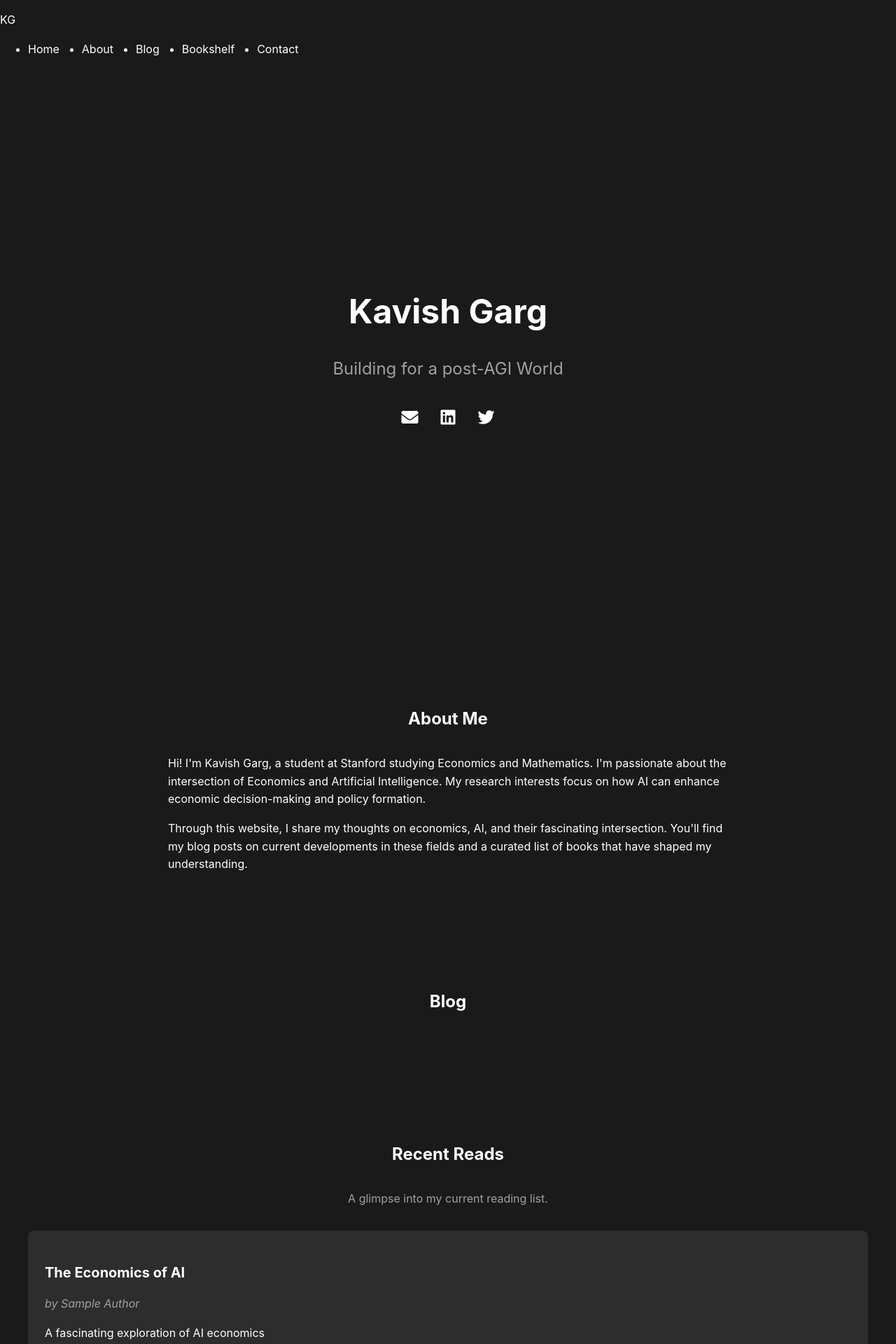
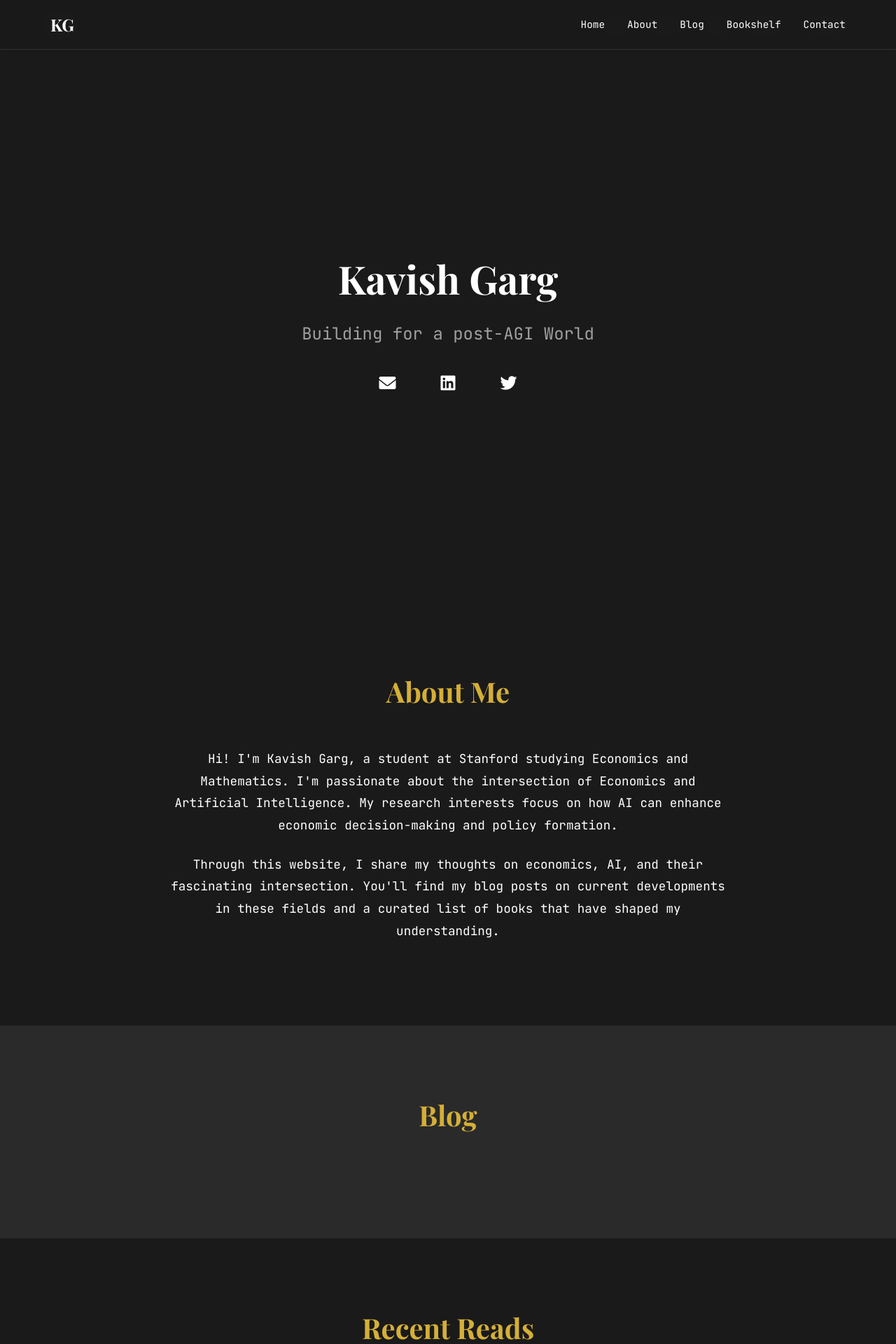
Before and after one commit to thatkavish/personal-website, a Flask app: page / in a window 1280 px wide. Shown: the top 1920 px of the page at 70% size. Run offline with Flask 3, Linux system fonts and the light colour scheme; data comes from the database, SQL or seed files in the repository.

Commit message:
Refactor templates with base inheritance and restore original design aesthetic

```diff
--- a/templates/base.html
+++ b/templates/base.html
@@ -4,8 +4,9 @@
     <meta charset="UTF-8">
     <meta name="viewport" content="width=device-width, initial-scale=1.0">
     <title>{% block title %}Kavish Garg{% endblock %}</title>
-    <link rel="stylesheet" href="https://cdnjs.cloudflare.com/ajax/libs/font-awesome/5.15.4/css/all.min.css">
-    <link rel="stylesheet" href="{{ url_for('static', filename='style.css') }}">
+    <link rel="stylesheet" href="{{ url_for('static', filename='styles.css') }}">
+    <link rel="stylesheet" href="https://cdnjs.cloudflare.com/ajax/libs/font-awesome/6.0.0/css/all.min.css">
+    <link href="https://fonts.googleapis.com/css2?family=JetBrains+Mono:wght@400;700&family=Playfair+Display:wght@400;700&display=swap" rel="stylesheet">
     {% block styles %}{% endblock %}
     <style>
         :root {
@@ -18,12 +19,17 @@
         }
 
         body {
-            font-family: 'Inter', -apple-system, BlinkMacSystemFont, 'Segoe UI', Roboto, Oxygen, Ubuntu, Cantarell, 'Open Sans', 'Helvetica Neue', sans-serif;
+            font-family: 'JetBrains Mono', monospace;
             margin: 0;
             padding: 0;
             background-color: var(--bg-color);
             color: var(--text-color);
             line-height: 1.6;
+        }
+
+        h1, h2, h3 {
+            font-family: 'Playfair Display', serif;
+            color: var(--text-color);
         }
 
         .container {
@@ -32,29 +38,45 @@
             padding: 0 20px;
         }
 
-        nav {
-            background-color: var(--card-bg);
+        .navbar {
+            position: fixed;
+            top: 0;
+            left: 0;
+            width: 100%;
+            background-color: rgba(26, 26, 26, 0.95);
             padding: 1rem 0;
-            position: fixed;
-            width: 100%;
-            top: 0;
             z-index: 1000;
+            backdrop-filter: blur(10px);
         }
 
-        nav .container {
+        .nav-content {
             display: flex;
             justify-content: space-between;
             align-items: center;
+            max-width: 1200px;
+            margin: 0 auto;
+            padding: 0 2rem;
+        }
+
+        .logo {
+            font-family: 'Playfair Display', serif;
+            font-size: 1.5rem;
+            font-weight: bold;
+            color: var(--text-color);
         }
 
         .nav-links {
             display: flex;
             gap: 2rem;
+            list-style: none;
+            margin: 0;
+            padding: 0;
         }
 
         .nav-links a {
             color: var(--text-color);
             text-decoration: none;
+            font-size: 0.9rem;
             transition: color 0.3s ease;
         }
 
@@ -66,10 +88,6 @@
             margin-top: 60px;
         }
 
-        h1, h2, h3 {
-            color: var(--text-color);
-        }
-
         .btn-primary {
             display: inline-block;
             padding: 0.75rem 1.5rem;
@@ -77,24 +95,36 @@
             color: white;
             text-decoration: none;
             border-radius: 4px;
-            transition: background-color 0.3s ease;
+            transition: all 0.3s ease;
+            font-family: 'JetBrains Mono', monospace;
+            font-size: 0.9rem;
         }
 
         .btn-primary:hover {
             background-color: var(--primary-color-dark);
+            transform: translateY(-2px);
+        }
+
+        footer {
+            text-align: center;
+            padding: 2rem 0;
+            background-color: var(--card-bg);
+            color: var(--text-secondary);
+            font-size: 0.9rem;
         }
     </style>
 </head>
 <body>
-    <nav>
-        <div class="container">
-            <div class="nav-links">
-                <a href="{{ url_for('index') }}">Home</a>
-                <a href="{{ url_for('index') }}#about">About</a>
-                <a href="{{ url_for('index') }}#blog">Blog</a>
-                <a href="{{ url_for('books') }}">Books</a>
-                <a href="{{ url_for('index') }}#contact">Contact</a>
-            </div>
+    <nav class="navbar">
+        <div class="nav-content">
+            <div class="logo">KG</div>
+            <ul class="nav-links">
+                <li><a href="{{ url_for('index') }}">Home</a></li>
+                <li><a href="{{ url_for('index') }}#about">About</a></li>
+                <li><a href="{{ url_for('index') }}#blog">Blog</a></li>
+                <li><a href="{{ url_for('books') }}">Books</a></li>
+                <li><a href="{{ url_for('index') }}#contact">Contact</a></li>
+            </ul>
         </div>
     </nav>
 
@@ -102,6 +132,12 @@
         {% block content %}{% endblock %}
     </main>
 
+    <footer>
+        <div class="container">
+            <p>&copy; 2024 Kavish Garg. All rights reserved.</p>
+        </div>
+    </footer>
+
     <script src="{{ url_for('static', filename='script.js') }}"></script>
     {% block scripts %}{% endblock %}
 </body>
--- a/templates/index.html
+++ b/templates/index.html
@@ -55,12 +55,12 @@
             <h2>Blog</h2>
             <div class="blog-grid">
                 {% for post in posts %}
-                <div class="blog-card">
+                <article class="blog-card">
+                    <div class="blog-date">{{ post.date_posted.strftime('%B %d, %Y') }}</div>
                     <h3>{{ post.title }}</h3>
-                    <p class="blog-description">{{ post.description }}</p>
-                    <p class="blog-date">{{ post.date_posted.strftime('%B %d, %Y') }}</p>
-                    <a href="{{ url_for('blog_post', id=post.id) }}" class="read-more">Read More</a>
-                </div>
+                    <p>{{ post.description }}</p>
+                    <a href="{{ url_for('blog_post', id=post.id) }}" class="read-more">Read More →</a>
+                </article>
                 {% endfor %}
             </div>
         </div>
@@ -128,15 +128,21 @@
         padding: 2rem;
     }
 
+    .hero-content {
+        max-width: 800px;
+    }
+
     .typewriter h1 {
-        font-size: 3rem;
+        font-size: 3.5rem;
         margin-bottom: 1rem;
+        color: var(--text-color);
     }
 
     .tagline {
         font-size: 1.5rem;
         color: var(--text-secondary);
         margin-bottom: 2rem;
+        font-family: 'JetBrains Mono', monospace;
     }
 
     .social-links {
@@ -149,25 +155,29 @@
     .social-link {
         color: var(--text-color);
         font-size: 1.5rem;
-        transition: color 0.3s ease;
+        transition: all 0.3s ease;
     }
 
     .social-link:hover {
         color: var(--primary-color);
+        transform: translateY(-2px);
     }
 
     .about, .blog, .bookshelf, .contact {
-        padding: 4rem 0;
+        padding: 6rem 0;
     }
 
     .about h2, .blog h2, .bookshelf h2, .contact h2 {
         text-align: center;
-        margin-bottom: 2rem;
+        margin-bottom: 3rem;
+        font-size: 2.5rem;
     }
 
     .about-content {
         max-width: 800px;
         margin: 0 auto;
+        font-size: 1.1rem;
+        line-height: 1.8;
     }
 
     .blog-grid {
@@ -178,122 +188,120 @@
 
     .blog-card {
         background: var(--card-bg);
-        padding: 1.5rem;
+        padding: 2rem;
         border-radius: 8px;
-        transition: transform 0.3s ease;
+        transition: all 0.3s ease;
     }
 
     .blog-card:hover {
         transform: translateY(-5px);
-    }
-
-    .blog-description {
-        color: var(--text-secondary);
-        margin: 1rem 0;
+        box-shadow: 0 10px 20px rgba(0, 0, 0, 0.2);
     }
 
     .blog-date {
+        color: var(--primary-color);
+        font-size: 0.9rem;
+        margin-bottom: 1rem;
+    }
+
+    .blog-card h3 {
+        font-size: 1.5rem;
+        margin-bottom: 1rem;
+    }
+
+    .blog-card p {
         color: var(--text-secondary);
-        font-size: 0.9rem;
+        margin-bottom: 1.5rem;
+        line-height: 1.6;
     }
 
     .read-more {
-        display: inline-block;
         color: var(--primary-color);
         text-decoration: none;
-        margin-top: 1rem;
+        font-size: 0.9rem;
+        display: inline-flex;
+        align-items: center;
+        transition: all 0.3s ease;
     }
 
     .read-more:hover {
-        text-decoration: underline;
-    }
-
-    .contact p {
-        text-align: center;
-        margin-bottom: 2rem;
-        color: var(--text-secondary);
-    }
-
-    @media (max-width: 768px) {
-        .typewriter h1 {
-            font-size: 2rem;
-        }
-
-        .tagline {
-            font-size: 1.2rem;
-        }
-    }
-
-    .bookshelf {
-        padding: 4rem 0;
-        background-color: var(--bg-color);
-    }
-
-    .section-description {
-        text-align: center;
-        margin-bottom: 2rem;
-        color: var(--text-secondary);
+        color: var(--primary-color-dark);
+        transform: translateX(5px);
     }
 
     .books-preview {
         display: grid;
         grid-template-columns: repeat(auto-fit, minmax(300px, 1fr));
         gap: 2rem;
-        margin-bottom: 2rem;
+        margin-bottom: 3rem;
     }
 
     .book-card {
         background: var(--card-bg);
+        padding: 2rem;
         border-radius: 8px;
-        padding: 1.5rem;
-        box-shadow: 0 2px 4px rgba(0, 0, 0, 0.1);
-        transition: transform 0.3s ease, box-shadow 0.3s ease;
+        transition: all 0.3s ease;
     }
 
     .book-card:hover {
         transform: translateY(-5px);
-        box-shadow: 0 4px 8px rgba(0, 0, 0, 0.2);
+        box-shadow: 0 10px 20px rgba(0, 0, 0, 0.2);
     }
 
     .book-title {
-        font-size: 1.25rem;
+        font-size: 1.5rem;
         margin-bottom: 0.5rem;
-        color: var(--text-color);
     }
 
     .book-author {
+        color: var(--primary-color);
         font-style: italic;
-        color: var(--text-secondary);
         margin-bottom: 1rem;
     }
 
     .book-notes {
-        color: var(--text-color);
+        color: var(--text-secondary);
         line-height: 1.6;
     }
 
     .view-all-container {
         text-align: center;
-        margin-top: 2rem;
+        margin-top: 3rem;
     }
 
-    .btn-primary {
-        display: inline-block;
-        padding: 0.75rem 1.5rem;
-        background-color: var(--primary-color);
-        color: white;
-        text-decoration: none;
-        border-radius: 4px;
-        transition: background-color 0.3s ease;
+    .section-description {
+        text-align: center;
+        color: var(--text-secondary);
+        margin-bottom: 3rem;
+        font-size: 1.1rem;
     }
 
-    .btn-primary:hover {
-        background-color: var(--primary-color-dark);
+    .contact p {
+        text-align: center;
+        margin-bottom: 3rem;
+        color: var(--text-secondary);
+        font-size: 1.1rem;
     }
 
     @media (max-width: 768px) {
-        .books-preview {
-            grid-template-columns: 1fr;
+        .typewriter h1 {
+            font-size: 2.5rem;
+        }
+
+        .tagline {
+            font-size: 1.2rem;
+        }
+
+        .about h2, .blog h2, .bookshelf h2, .contact h2 {
+            font-size: 2rem;
+        }
+
+        .about-content {
+            font-size: 1rem;
+        }
+
+        .blog-card, .book-card {
+            padding: 1.5rem;
         }
     }
 </style>
```
